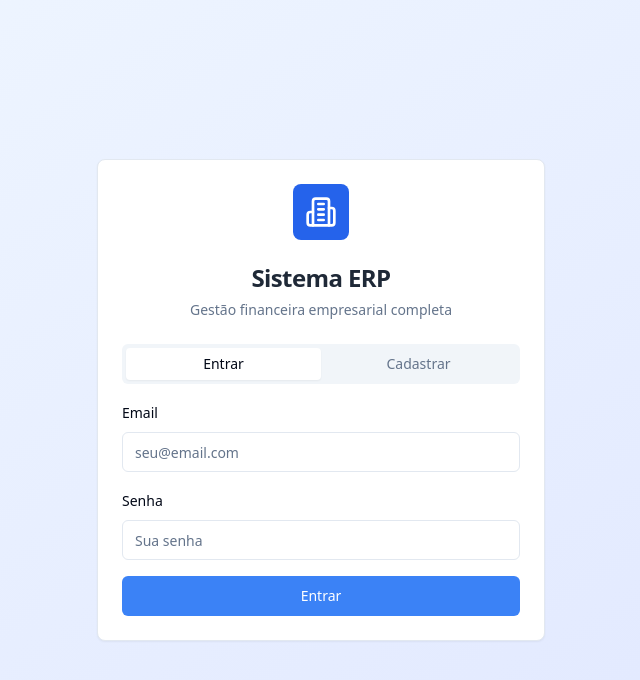
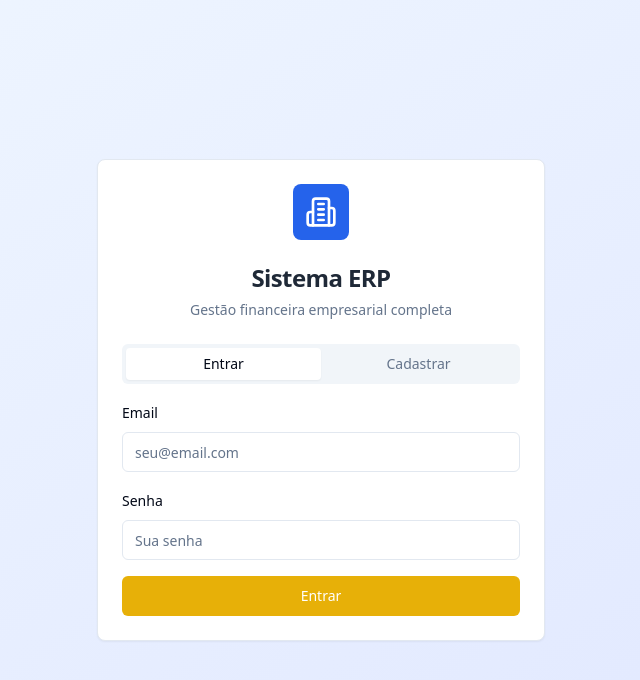
Before and after one commit to LucasKND/erp-financeiro-zolka, a React (Vite) app: page / in a window 1280 px wide. Shown: the top 680 px of the page, without its empty margins (319-959 px from the left). Built offline with nearby package versions, Linux system fonts and the light colour scheme.

Commit message:
Refactor: Change color palette to yellow
Update the color palette in `src/index.css` and `tailwind.config.ts` to use yellow as the primary color.

```diff
--- a/src/index.css
+++ b/src/index.css
@@ -1,4 +1,3 @@
-
 @tailwind base;
 @tailwind components;
 @tailwind utilities;
@@ -18,7 +17,7 @@ All colors MUST be HSL.
     --popover: 0 0% 100%;
     --popover-foreground: 222.2 84% 4.9%;
 
-    --primary: 217.2 91.2% 59.8%;
+    --primary: 45 93% 47%;
     --primary-foreground: 0 0% 100%;
 
     --secondary: 210 40% 96.1%;
@@ -35,7 +34,7 @@ All colors MUST be HSL.
 
     --border: 214.3 31.8% 91.4%;
     --input: 214.3 31.8% 91.4%;
-    --ring: 217.2 91.2% 59.8%;
+    --ring: 45 93% 47%;
 
     --radius: 0.5rem;
 
@@ -46,7 +45,7 @@ All colors MUST be HSL.
     --sidebar-accent: 240 4.8% 95.9%;
     --sidebar-accent-foreground: 240 5.9% 10%;
     --sidebar-border: 220 13% 91%;
-    --sidebar-ring: 217.2 91.2% 59.8%;
+    --sidebar-ring: 45 93% 47%;
   }
 
   .dark {
@@ -59,7 +58,7 @@ All colors MUST be HSL.
     --popover: 222.2 84% 4.9%;
     --popover-foreground: 210 40% 98%;
 
-    --primary: 217.2 91.2% 59.8%;
+    --primary: 45 93% 47%;
     --primary-foreground: 222.2 47.4% 11.2%;
 
     --secondary: 217.2 32.6% 17.5%;
@@ -76,16 +75,16 @@ All colors MUST be HSL.
 
     --border: 217.2 32.6% 17.5%;
     --input: 217.2 32.6% 17.5%;
-    --ring: 212.7 26.8% 83.9%;
+    --ring: 45 93% 47%;
 
     --sidebar-background: 240 5.9% 10%;
     --sidebar-foreground: 240 4.8% 95.9%;
-    --sidebar-primary: 224.3 76.3% 48%;
+    --sidebar-primary: 45 93% 47%;
     --sidebar-primary-foreground: 0 0% 100%;
     --sidebar-accent: 240 3.7% 15.9%;
     --sidebar-accent-foreground: 240 4.8% 95.9%;
     --sidebar-border: 240 3.7% 15.9%;
-    --sidebar-ring: 217.2 91.2% 59.8%;
+    --sidebar-ring: 45 93% 47%;
   }
 }
 
```
